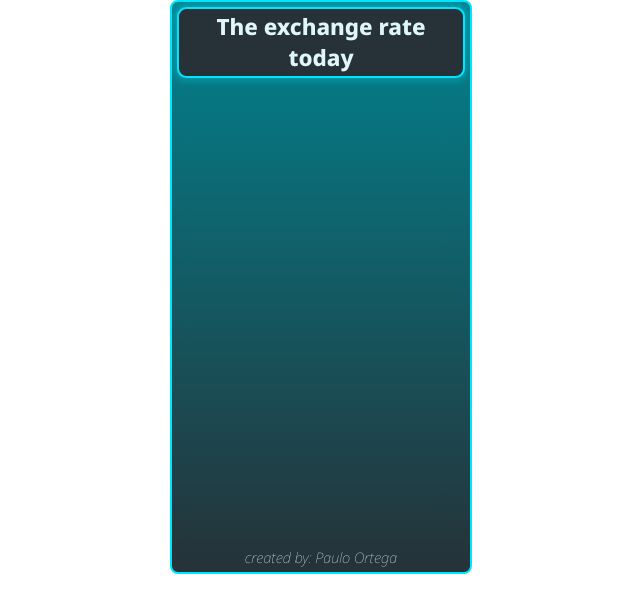
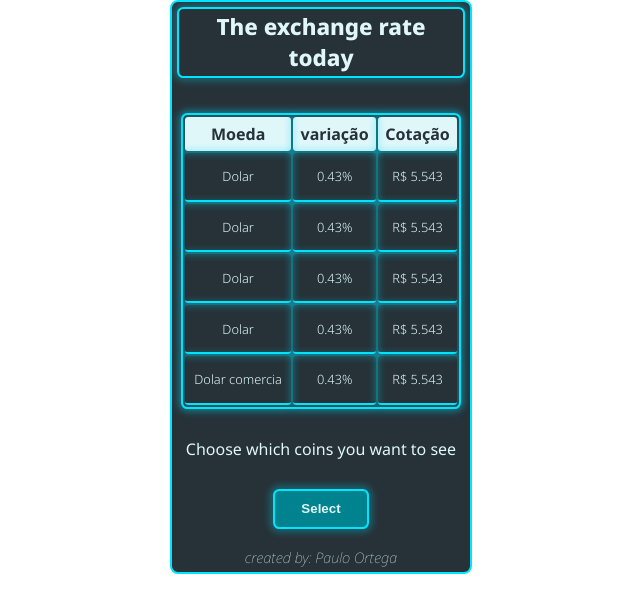
Before and after one commit to paulo011/the-exchange-rate-today, a React (Vite) app: page / in a window 1280 px wide. Shown: the top 612 px of the page, without its empty margins (319-959 px from the left). Built offline with nearby package versions, Linux system fonts and the light colour scheme.

Commit message:
makes small modifications

```diff
--- a/src/App.css
+++ b/src/App.css
@@ -7,7 +7,7 @@
   align-items: center;
   flex-direction: column;
   padding: 5px;
-  background: linear-gradient(180deg, #00838F 0%, #263238 100%);
+  background: var(--dark-color);
   background-repeat: no-repeat;
   border: 2.5px solid var(--medium-light-color);
   border-radius: 8px;
--- a/src/App.tsx
+++ b/src/App.tsx
@@ -1,11 +1,13 @@
 import './App.css'
 import {FooterComponent} from './components/footerComponent/footerComponent'
 import {HeaderComponent} from './components/headerComponent/headerComponent'
+import {SectionContentComponent} from './components/sectionContentComponent/sectionContentComponent'
 
 function App() {
   return(
     <>
       <HeaderComponent name={'The exchange rate today'}/>
+      <SectionContentComponent/>
       <FooterComponent name={'created by: Paulo Ortega'}/>
     </>
   )
--- a/src/index.css
+++ b/src/index.css
@@ -15,5 +15,6 @@ body{
   --medium-light-color: #00E5FF;
   --light-color: #E0F7FA;
   --shadow-box-color:0px 0px 6px 4px rgba(0, 229, 255, 0.25);
-  --border-radius: 0.6rem;
+  --border-radius: 0.4rem;
+  --border-size: 0.13rem solid;
 }
--- a/src/types/props.ts
+++ b/src/types/props.ts
@@ -1,4 +1,4 @@
 export type Props = {
-  name: string,
-  value: number,
+  name?: string,
+  value?: number,
 }
```
